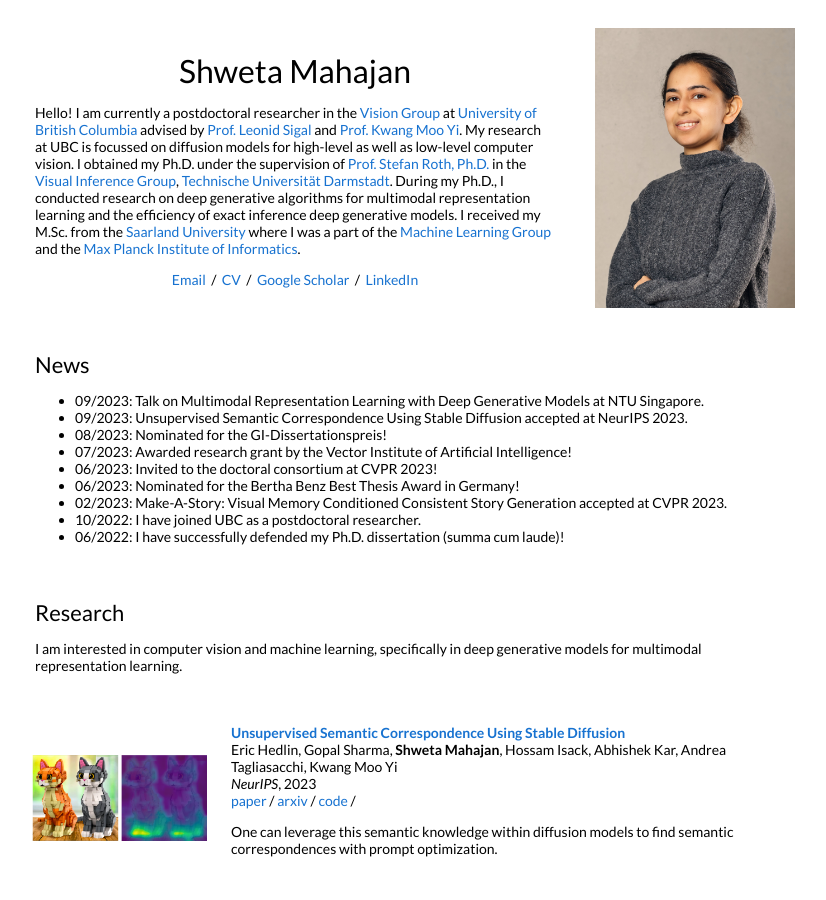
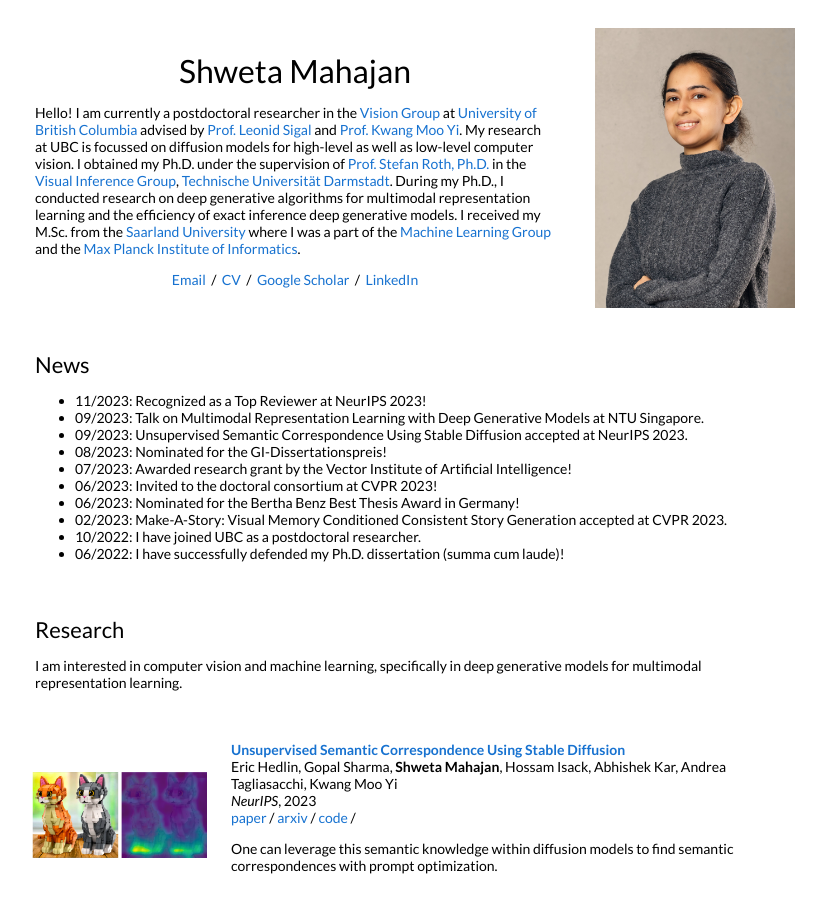
Before and after one commit to s-mahajan/s-mahajan.github.io, a Jekyll site: the page index.html, which Jekyll copies as it is, in a window 1280 px wide and 900 px high. Shown: the whole window, without its empty margins (225-1051 px from the left). Built offline with Jekyll 4.4.1, drawn with Linux system fonts in a browser that asks for light colours.

Commit message:
Update index.html

```diff
--- a/index.html
+++ b/index.html
@@ -57,6 +57,7 @@
             <td style="padding:2.5%;width:100%;vertical-align:middle">
               <h2>News</h2>
               <ul>
+              <li>11/2023: Recognized as a Top Reviewer at NeurIPS 2023! </li>
               <li>09/2023: Talk on Multimodal Representation Learning with Deep Generative Models at NTU Singapore.</li>
               <li>09/2023: Unsupervised Semantic Correspondence Using Stable Diffusion accepted at NeurIPS 2023.</li>
               <li>08/2023: Nominated for the GI-Dissertationspreis!</li>
```
